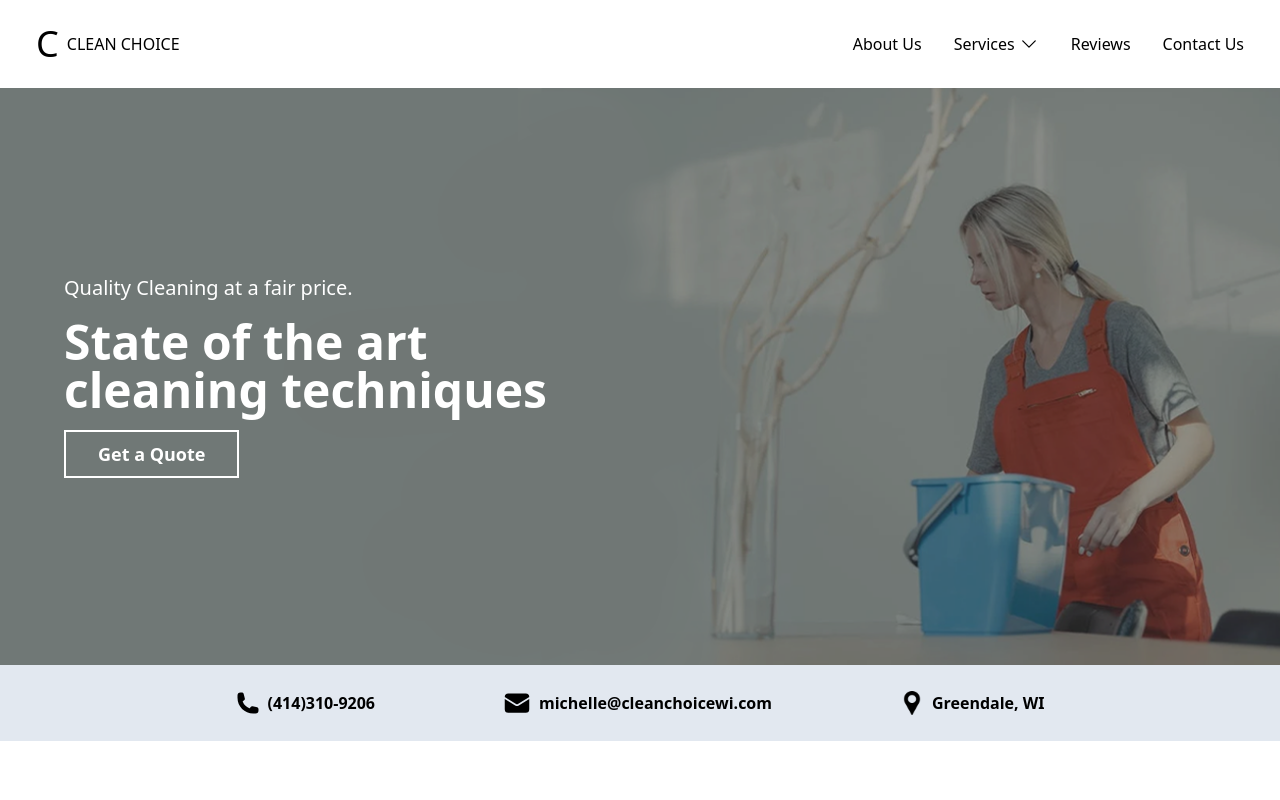
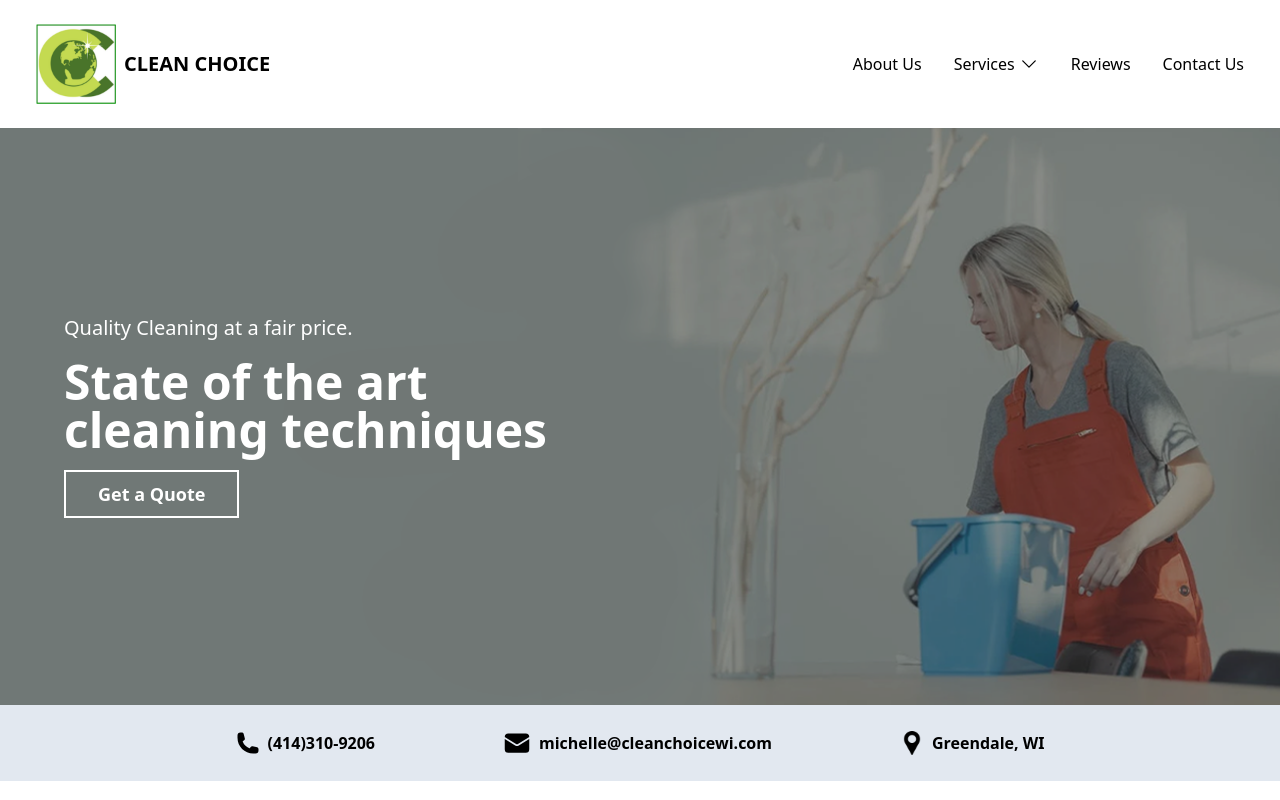
Before and after one commit to Clean-Choice-Website/clean-choice, a React (Vite) app: page / in a window 1280 px wide. Built offline with nearby package versions, Linux system fonts and the light colour scheme.

Commit message:
Added logo to nav

```diff
--- a/src/Navbar.jsx
+++ b/src/Navbar.jsx
@@ -5,6 +5,7 @@ import { Link } from 'react-router-dom';
 import ServicesDropDown from './ServicesDropDown';
 import { useState } from 'react';
 import MobileNavbar from './MobileNavbar';
+import logoNoText from './assets/logo-no-text.png';
 
 function Navbar() {
   const [showServices, setShowServices] = useState(false);
@@ -16,8 +17,8 @@ function Navbar() {
         <Link to='/'>
           <div className='flex items-center gap-2'>
             {/* <img src="https://cleanchoicewi.com/wp-content/uploads/2015/07/Med-Final.png" /> */}
-            <h1 className='text-4xl'>C</h1>
-            <h1>CLEAN CHOICE</h1>
+            <img src={logoNoText} alt='Clean Choice logo' className='w-20' />
+            <h1 className='text-xl font-bold'>CLEAN CHOICE</h1>
           </div>
         </Link>
         {/* Menu icon Button */}
```
Also changed, not shown: src/assets/logo-no-text.png (added).
